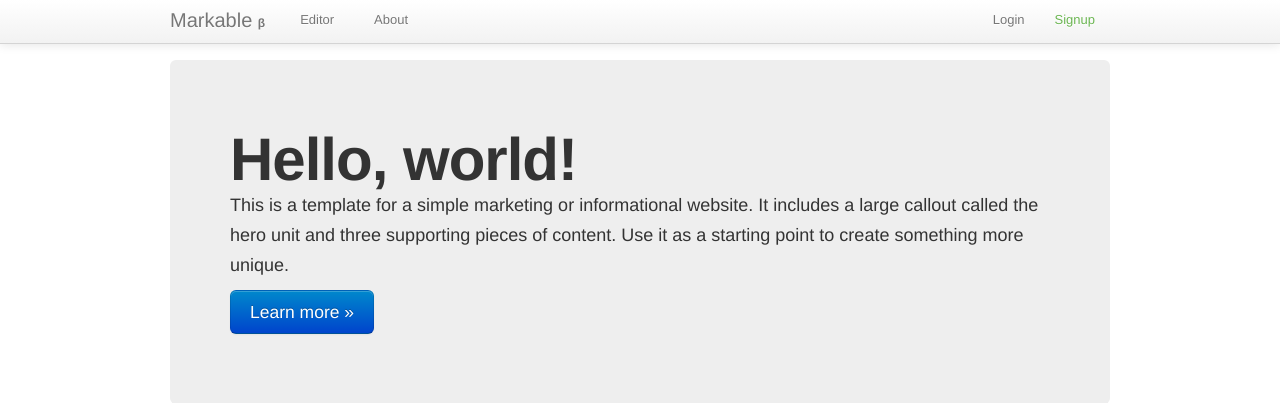
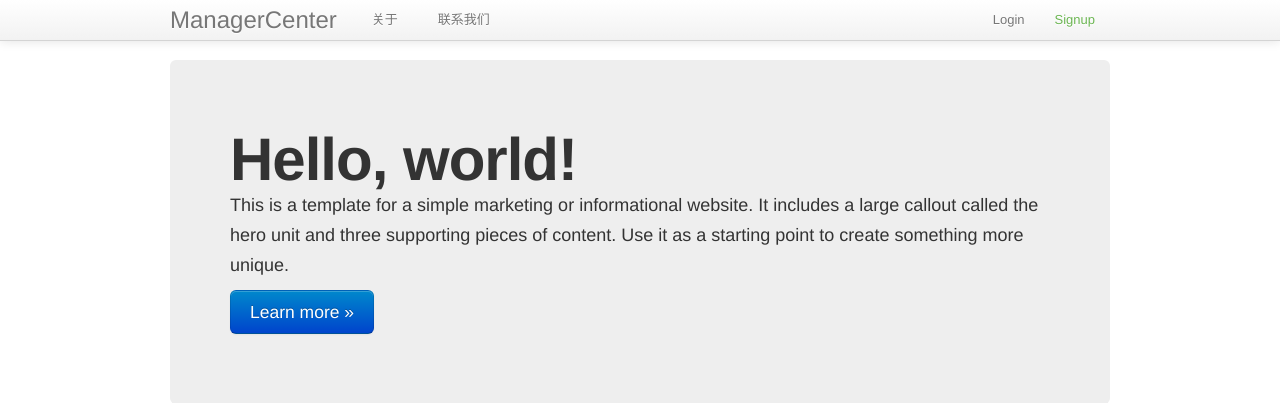
Before and after one commit to csl13/PersonalAssistant, a Django app: page / in a window 1280 px wide. Shown: the top 403 px of the page. Run offline with Django 3.2, Linux system fonts and the light colour scheme; some libraries are stand-ins or nearby versions.

Commit message:
mod index.html

```diff
--- a/seapp/template/index.html
+++ b/seapp/template/index.html
@@ -25,18 +25,16 @@
 <div class="navbar navbar-fixed-top">
     <div class="navbar-inner">
         <div class="container">
-            <a class="brand" href="/" style="font-size:20px;">Markable
-                <span style="font-size: 12px; margin-left: 0px; font-weight: bold;">β</span>
-            </a>
+            <a class="brand" href="/" style="font-size:24px;">ManagerCenter</a>
             <ul class="nav">
                 <li>
-                    <a href="/editor/" class="nav_item">Editor</a>
+                    <a href="/about/" class="nav_item">关于</a>
                 </li>
                 <!--li><a href="/pricing">Pricing</a></li-->
             </ul>
             <ul class="nav">
                 <li>
-                    <a href="/about/" class="nav_item">About</a>
+                    <a href="/contract/" class="nav_item">联系我们</a>
                 </li>
             </ul>
 
```
